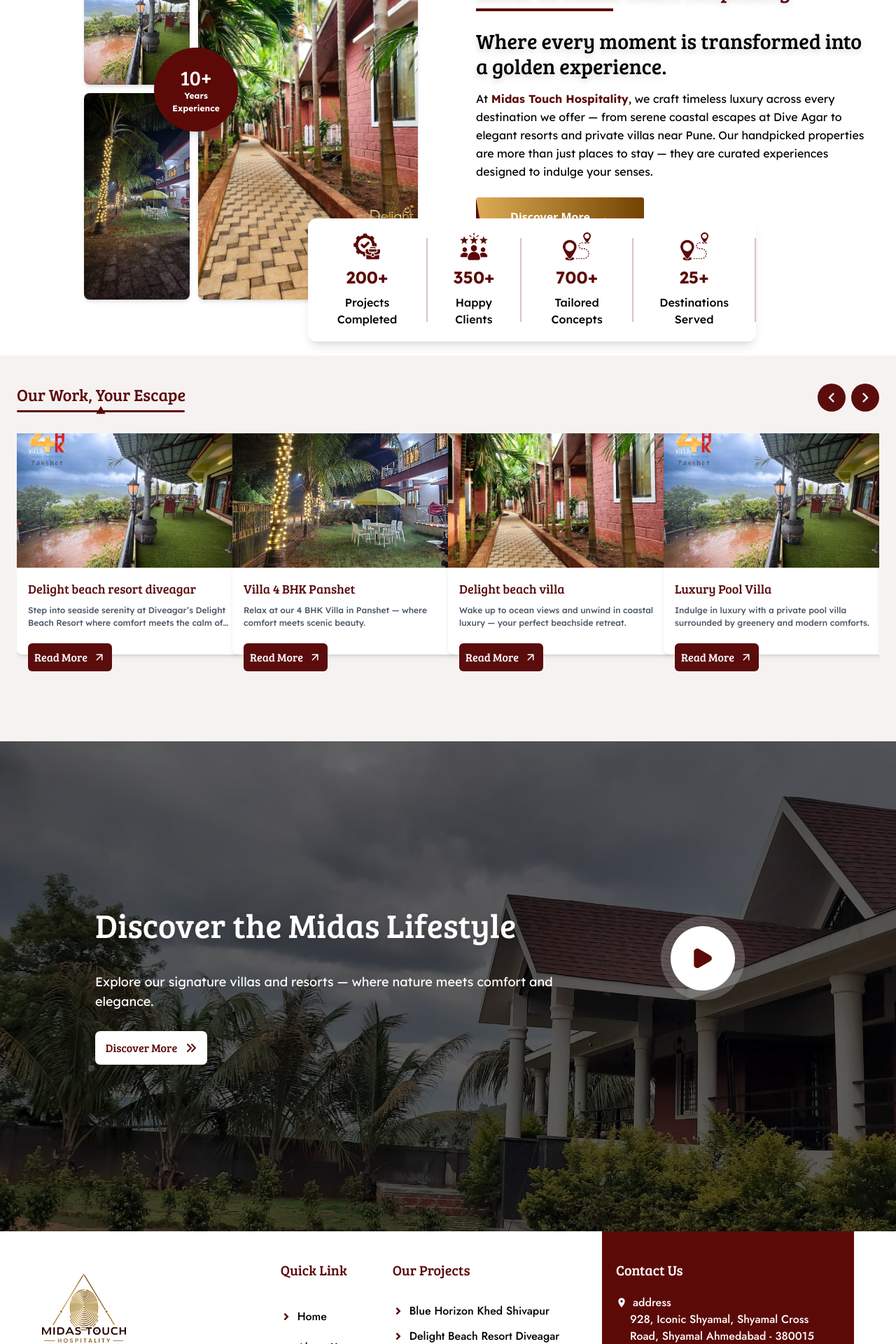
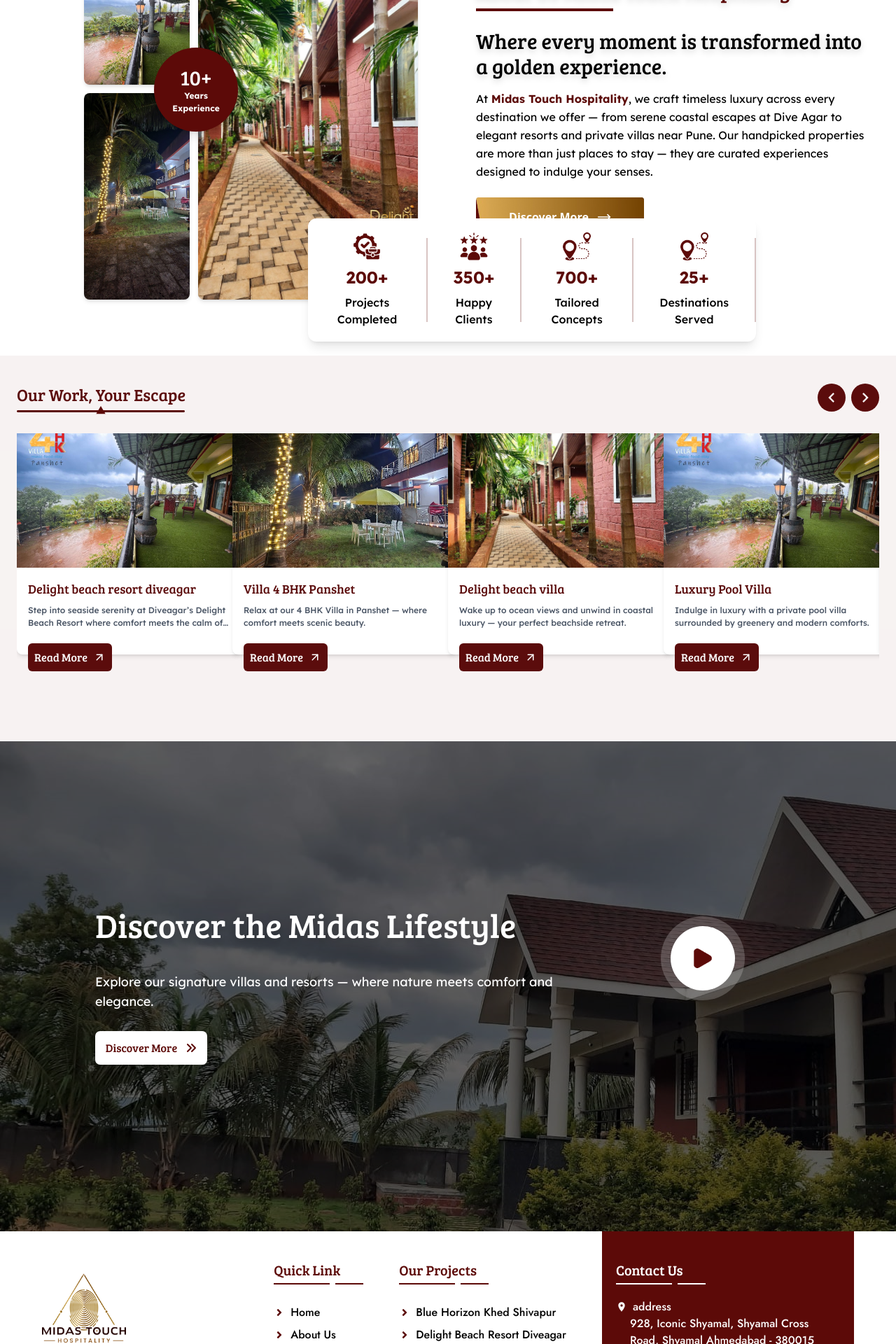
Before and after one commit to Krishkha/midas_touch, a React (Vite) app: page / in a window 1280 px wide. Shown: the part 880-2800 px from the top of the page at 70% size. Built offline with nearby package versions, Linux system fonts and the light colour scheme.

Commit message:
minor changes

```diff
--- a/index.html
+++ b/index.html
@@ -2,7 +2,7 @@
 <html lang="en">
   <head>
     <meta charset="UTF-8" />
-    <link rel="icon" type="image/svg+xml" href="/vite.svg" />
+    <link rel="icon" type="image/svg+xml" href="./src//assets/images/logo.png" />
     <meta name="viewport" content="width=device-width, initial-scale=1.0" />
     <title>midas_touch</title>
   </head>
--- a/src/component/Btnlayout.jsx
+++ b/src/component/Btnlayout.jsx
@@ -1,23 +1,23 @@
 import React from "react";
+import { FaArrowRightLong } from "react-icons/fa6";
+import { LuMoveRight } from "react-icons/lu";
 
-const Btnlayout = ({onclick,btnlayoutImage,btnbgColor,lable}) => {
+const Btnlayout = ({ onclick, btnlayoutImage, btnbgColor, lable }) => {
   return (
     <button
       className={`relative w-auto h-auto p-0 m-0 inline-block hover:from-yellow-700 hover:to-yellow-800
-                 transition-all duration-300 ease-in-out transform hover:scale-105 ${btnbgColor ? `bg-[${btnbgColor}]`: `bg-white` } rounded-[5px]`}
+                 transition-all duration-300 ease-in-out transform hover:scale-105 ${
+                   btnbgColor ? `bg-[${btnbgColor}]` : `bg-white`
+                 } rounded-[5px] `}
       onClick={onclick}
     >
       {/* Background Image */}
-      <img
-        src={btnlayoutImage}
-        alt=""
-        className="w-60 h-full object-cover"
-      />
+      <img src={btnlayoutImage} alt="" className="w-60 h-full object-cover" />
 
       {/* Text Overlay */}
-      <div className="absolute inset-0 flex items-center justify-center text-white font-semibold">
-        {lable}
-        <span className="ml-2 text-xl">→</span>
+      <div className="absolute inset-0 flex items-center justify-center gap-3 text-white font-semibold">
+        <p>{lable}</p>
+        <LuMoveRight className="text-xl" />
       </div>
     </button>
   );
--- a/src/component/Footer.jsx
+++ b/src/component/Footer.jsx
@@ -41,7 +41,7 @@
   ];
   return (
     <div className="h-auto">
-      <div className="px-15 flex justify-between">
+      <div className="px-15 flex justify-between flex-wrap">
         <div className="w-70 py-10 gap-10">
           <img src={Images.logo} alt="" className="w-30 h-auto mt-5" />
           <p style={{ fontFamily: "Jost", fontWeight: 500 }} className="mt-5">
@@ -72,12 +72,17 @@
             className="text-[20px] text-[#5C0A08]"
           >
             Quick Link
+
+            <div className="flex gap-2 mt-1">
+              <div className="w-20 h-[2px] bg-[#5C0A08]"></div>
+              <div className="w-10 h-[2px] bg-[#5C0A08]"></div>
+            </div>
           </h2>
 
-          <div className="gap-10">
+          <div className="gap-5">
             {quickLink.map((item) => (
               <h3
-                className="flex items-center gap-2 mt-5"
+                className="flex items-center gap-2 mt-2"
                 style={{ fontFamily: "Jost", fontWeight: 500 }}
               >
                 <FaAngleRight className="text-[#5C0A08]" /> {item}
@@ -92,12 +97,16 @@
             className="text-[20px] text-[#5C0A08]"
           >
             Our Projects
+            <div className="flex gap-2 mt-1">
+              <div className="w-20 h-[2px] bg-[#5C0A08]"></div>
+              <div className="w-10 h-[2px] bg-[#5C0A08]"></div>
+            </div>
           </h2>
 
           <div className="gap-10">
             {ourProjacts.map((item) => (
               <h3
-                className="flex items-center gap-2 mt-3"
+                className="flex items-center gap-2 mt-2"
                 style={{ fontFamily: "Jost", fontWeight: 500 }}
               >
                 <FaAngleRight className="text-[#5C0A08]" /> {item}
@@ -112,6 +121,10 @@
             className="text-[20px] text-[#fff]"
           >
             Contact Us
+            <div className="flex gap-2 mt-1">
+              <div className="w-20 h-[2px] bg-[#fff]"></div>
+              <div className="w-10 h-[2px] bg-[#fff]"></div>
+            </div>
           </h2>
 
           {contactUs.map((item) => (
```
